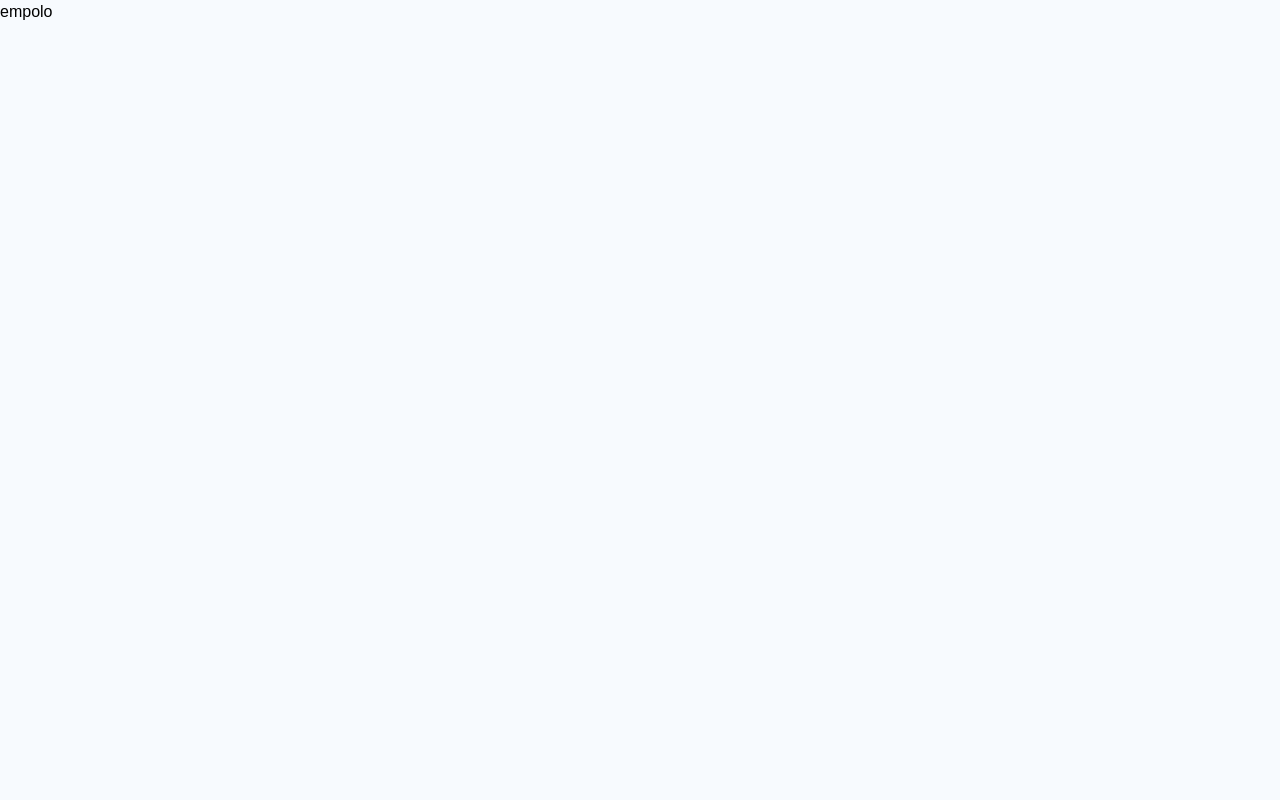
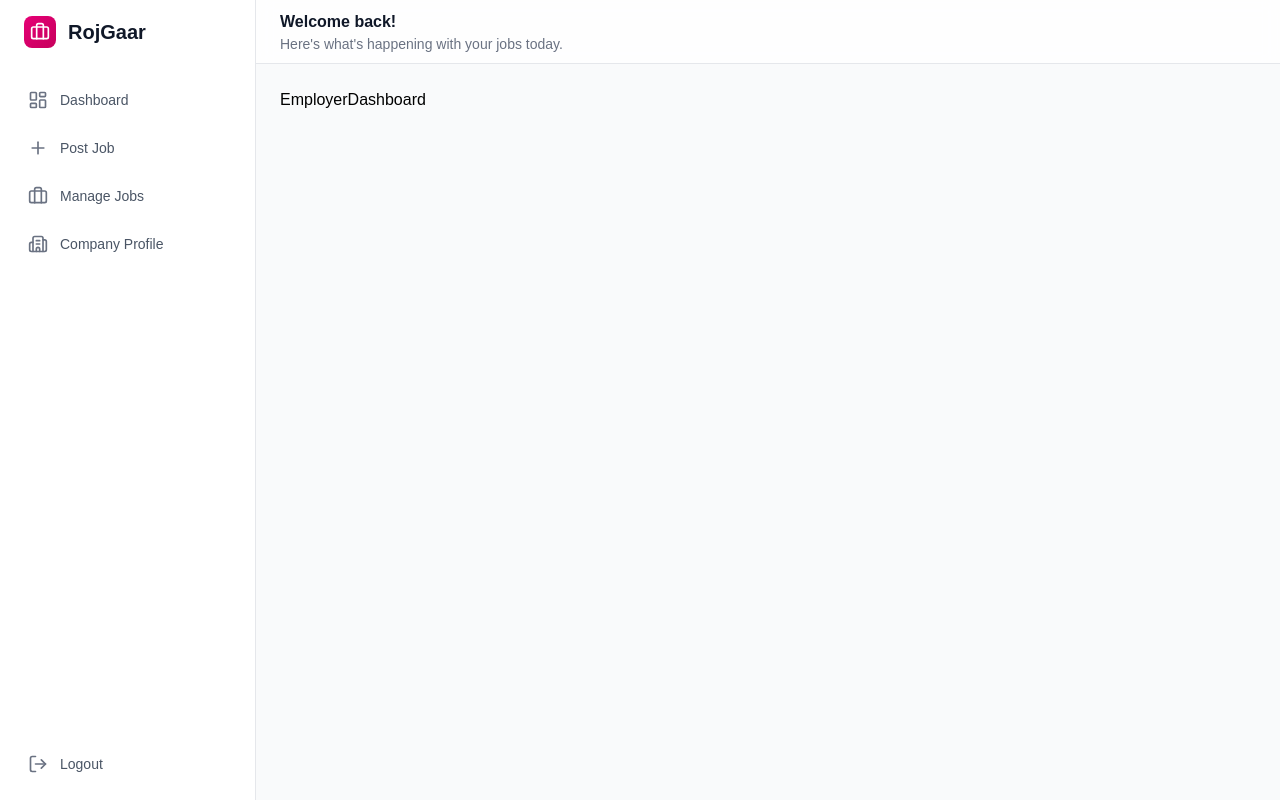
Before and after one commit to mannishh/Online-Job-Portal, a React (Vite) app in the folder frontend/job-portal/: page /employer-dashboard in a window 1280 px wide. Built offline with nearby package versions, Linux system fonts and the light colour scheme.

Commit message:
dashboard layout created

```diff
--- /dev/null
+++ b/frontend/job-portal/src/components/layout/DashboardLayout.jsx
@@ -0,0 +1,189 @@
+import React from "react";
+import { useState, useEffect } from "react";
+import { Briefcase, Building2, LogOut, Menu, X } from "lucide-react";
+import { Link, useNavigate } from "react-router-dom";
+import { useAuth } from "../../context/AuthContext";
+import { NAVIGATION_MENU } from "../../utils/data";
+
+const NavigationItem = ({ item, isActive, onClick, isCollapsed }) => {
+  const Icon = item.icon;
+
+  return (
+    <button
+      onClick={() => onClick(item.id)}
+      className={`w-full flex items-center px-3 py-2.5 text-sm font-medium rounded-lg transition-all duration-200 group cursor-pointer ${
+        isActive
+          ? "bg-pink-50 text-pink-700 shadow-sm shadow-pink-50"
+          : "text-gray-600 hover:bg-gray-50 hover:text-gray-900"
+      }`}
+    >
+      <Icon
+        className={`h-5 w-5 shrink-0 ${
+          isActive ? "text-pink-600" : "text-gray-500"
+        }`}
+      />
+      {!isCollapsed && <span className="ml-3 truncate">{item.name}</span>}
+    </button>
+  );
+};
+
+const DashboardLayout = ({ activeMenu ,children}) => {
+  const { user, logout } = useAuth();
+  const navigate = useNavigate();
+
+  const [sidebarOpen, setSidebarOpen] = useState(false);
+  const [activeNavItem, setActiveNavItem] = useState(activeMenu || "dashboard");
+  const [profileDropdownOpen, setProfileDropdownOpen] = useState(false);
+  const [isMobile, setIsMobile] = useState(false);
+
+  // Handle responsive behavior
+  useEffect(() => {
+    const handleResize = () => {
+      const mobile = window.innerWidth < 768;
+      setIsMobile(mobile);
+      if (!mobile) {
+        setSidebarOpen(false);
+      }
+    };
+
+    handleResize();
+    window.addEventListener("resize", handleResize);
+
+    return () => {
+      window.removeEventListener("resize", handleResize);
+    };
+  }, []);
+
+  // Close dropdowns when clicking outside
+  useEffect(() => {
+    const handleClickOutside = () => {
+      if (profileDropdownOpen) {
+        setProfileDropdownOpen(false);
+      }
+    };
+
+    document.addEventListener("click", handleClickOutside);
+    return () => document.removeEventListener("click", handleClickOutside);
+  }, [profileDropdownOpen]);
+
+  const handleNavigation = (itemId) => {
+    setActiveNavItem(itemId);
+    navigate(`/${itemId}`);
+    if (isMobile) {
+      setSidebarOpen(false);
+    }
+  };
+
+  const toggleSidebar = () => {
+    setSidebarOpen(!sidebarOpen);
+  };
+
+  const sidebarCollapsed = !isMobile && false;
+
+  return (
+    <div className="flex h-screen bg-gray-50">
+      {/* Sidebar */}
+      <div
+        className={`fixed inset-y-0 left-0 z-50 transition-transform duration-300 transform ${
+          isMobile
+            ? sidebarOpen
+              ? "translate-x-0"
+              : "-translate-x-full"
+            : "translate-x-0"
+        } ${
+          sidebarCollapsed ? "w-16" : "w-64"
+        } bg-white border-r border-gray-200`}
+      >
+        {/* company logo */}
+        <div className="flex items-center h-16 border-gray-200 pl-6">
+          {!sidebarCollapsed ? (
+            <Link className="flex items-center space-x-3" to="/">
+              <div className="h-8 w-8 bg-linear-to-br from-pink-600 to-pink-700 rounded-lg flex items-center justify-center ">
+                <Briefcase className="h-5 w-5 text-white" />
+              </div>
+              <span className="text-gray-900 font-bold text-xl">RojGaar</span>
+            </Link>
+          ) : (
+            <div className="h-8 w-8 bg-linear-to-br from-pink-600 to-pink-700 rounded-xl flex items-center justify-center ">
+              <Building2 className="h-5 w-5 text-white" />
+            </div>
+          )}
+        </div>
+
+        {/* Navigation */}
+        <nav className="p-4 space-y-2">
+          {NAVIGATION_MENU.map((item) => (
+            <NavigationItem
+              key={item.id}
+              item={item}
+              isActive={activeNavItem === item.id}
+              onClick={handleNavigation}
+              isCollapsed={sidebarCollapsed}
+            />
+          ))}
+        </nav>
+
+        {/* Logout */}
+        <div className="absolute bottom-4 left-4 right-4">
+          <button
+            className="w-full flex items-center px-3 py-2.5 text-sm font-medium rounded-lg text-gray-600 hover:bg-gray-50 hover:text-gray-900 transition-all duration-200"
+            onClick={logout}
+          >
+            <LogOut className="h-5 w-5 shrink-0 text-gray-500" />
+            {!sidebarCollapsed && <span className="ml-3">Logout</span>}
+          </button>
+        </div>
+      </div>
+
+      {/* Mobile Overlay */}
+      {isMobile && sidebarOpen && (
+        <div
+          className="fixed inset-0 bg-black bg-opacity-25 z-40 backdrop-blur-sm"
+          onClick={() => setSidebarOpen(false)}
+        />
+      )}
+
+      {/* Main Content */}
+      <div
+        className={`flex-1 flex flex-col transition-all duration-300 ${
+          isMobile ? "ml-0" : sidebarCollapsed ? "ml-16" : "ml-64"
+        }`}
+      >
+        {/* Top navbar */}
+        <header className="bg-white/80 backdrop-blur-sm border-b border-gray-200 h-16 flex items-center justify-between px-6 sticky top-0 z-30">
+          <div className="flex items-center space-x-4">
+            {isMobile && (
+              <button
+                onClick={toggleSidebar}
+                className="p-2 rounded-xl hover:bg-gray-100 transition-colors duration-200"
+              >
+                {sidebarOpen ? (
+                  <X className="h-5 w-5 text-gray-600" />
+                ) : (
+                  <Menu className="h-5 w-5 text-gray-600" />
+                )}
+              </button>
+            )}
+            <div>
+              <h1 className="text-base font-semibold text-gray-900">
+                Welcome back!
+              </h1>
+              <p className="text-sm text-gray-500 hidden sm:block">
+                Here's what's happening with your jobs today.
+              </p>
+            </div>
+          </div>
+
+          <div className="flex items-center space-x-3">
+            {/* Profile dropdown */}
+          </div>
+        </header>
+
+        {/* Main content area */}
+        <main className="flex-1 overflow-auto p-6">{children}</main>
+      </div>
+    </div>
+  );
+};
+
+export default DashboardLayout;
--- a/frontend/job-portal/src/pages/Employer/EmployerDashboard.jsx
+++ b/frontend/job-portal/src/pages/Employer/EmployerDashboard.jsx
@@ -1,11 +1,48 @@
-import React from 'react'
+import { useEffect, useState } from "react";
+import {
+  Plus,
+  Briefcase,
+  Users,
+  Building2,
+  TrendingUp,
+  CheckCircle2,
+} from "lucide-react";
+import moment from "moment";
+import { useNavigate } from "react-router-dom";
+import axiosInstance from "../../utils/axiosInstance";
+import { API_PATHS } from "../../utils/apiPaths";
+import DashboardLayout from "../../components/layout/DashboardLayout";
 
 const EmployerDashboard = () => {
+  const navigate = useNavigate();
+
+  const [dashboardData, setDashboardData] = useState(null);
+  const [isLoading, setIsLoading] = useState(false);
+
+  const getDashboardOverView = async () => {
+    try {
+      setIsLoading(true);
+      const response = await axiosInstance.get(API_PATHS.DASHBOARD.OVERVIEW);
+      if (response.status === 200) {
+        setDashboardData(response.data);
+      }
+    } catch (error) {
+      console.log("error");
+    } finally {
+      setIsLoading(false);
+    }
+  };
+
+  useEffect(() => {
+    getDashboardOverView();
+    return () => {};
+  }, []);
+
   return (
-    <div>
-      empolo
-    </div>
-  )
-}
+  <DashboardLayout activeMenu='employer-dashboard'>
+    EmployerDashboard
+    </DashboardLayout>
+    );
+};
 
-export default EmployerDashboard
+export default EmployerDashboard;
```
